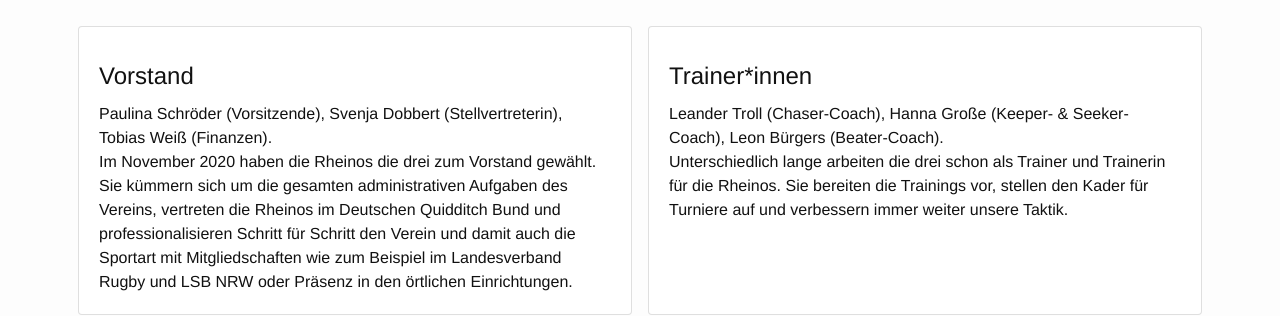
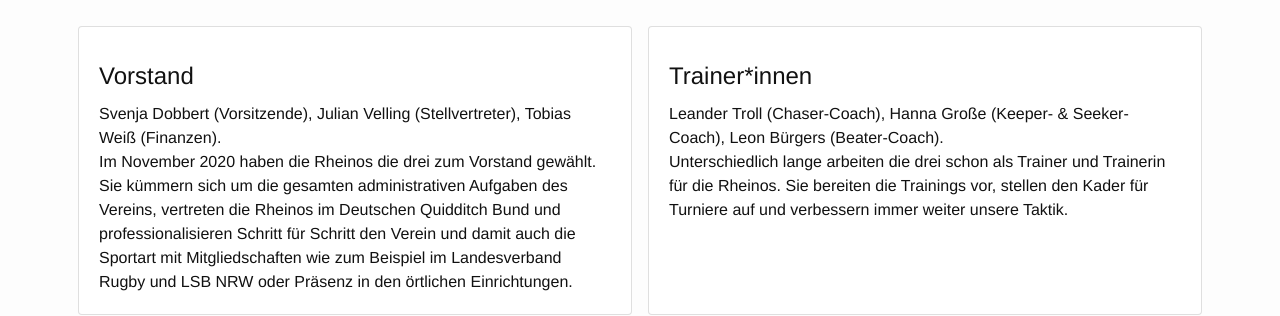
Before and after one commit to rheinos/rheinos.github.io, a Jekyll site: the page built from pages/club.html, in a window 1280 px wide. Shown: the part 358-674 px from the top of the page. Built offline with Jekyll 4.4.1, drawn with Linux system fonts in a browser that asks for light colours; nearby versions of some CDN libraries.

Commit message:
Update club.html

```diff
--- a/pages/club.html
+++ b/pages/club.html
@@ -23,7 +23,7 @@
             <div class="card h-100">
                 <div class="card-body">
                     <h4 class="card-title">Vorstand</h4>
-                    <p class="card-text">Paulina Schröder (Vorsitzende), Svenja Dobbert (Stellvertreterin), Tobias Weiß (Finanzen). <br /> Im November 2020 haben die Rheinos die drei zum Vorstand gewählt. Sie kümmern sich um die gesamten administrativen Aufgaben des Vereins, vertreten die Rheinos im Deutschen Quidditch Bund und professionalisieren Schritt für Schritt den Verein und damit auch die Sportart mit Mitgliedschaften wie zum Beispiel im Landesverband Rugby und LSB NRW oder Präsenz in den örtlichen Einrichtungen.</p>
+                    <p class="card-text">Svenja Dobbert (Vorsitzende), Julian Velling (Stellvertreter), Tobias Weiß (Finanzen). <br /> Im November 2020 haben die Rheinos die drei zum Vorstand gewählt. Sie kümmern sich um die gesamten administrativen Aufgaben des Vereins, vertreten die Rheinos im Deutschen Quidditch Bund und professionalisieren Schritt für Schritt den Verein und damit auch die Sportart mit Mitgliedschaften wie zum Beispiel im Landesverband Rugby und LSB NRW oder Präsenz in den örtlichen Einrichtungen.</p>
                 </div>
             </div>
         </div>
```
